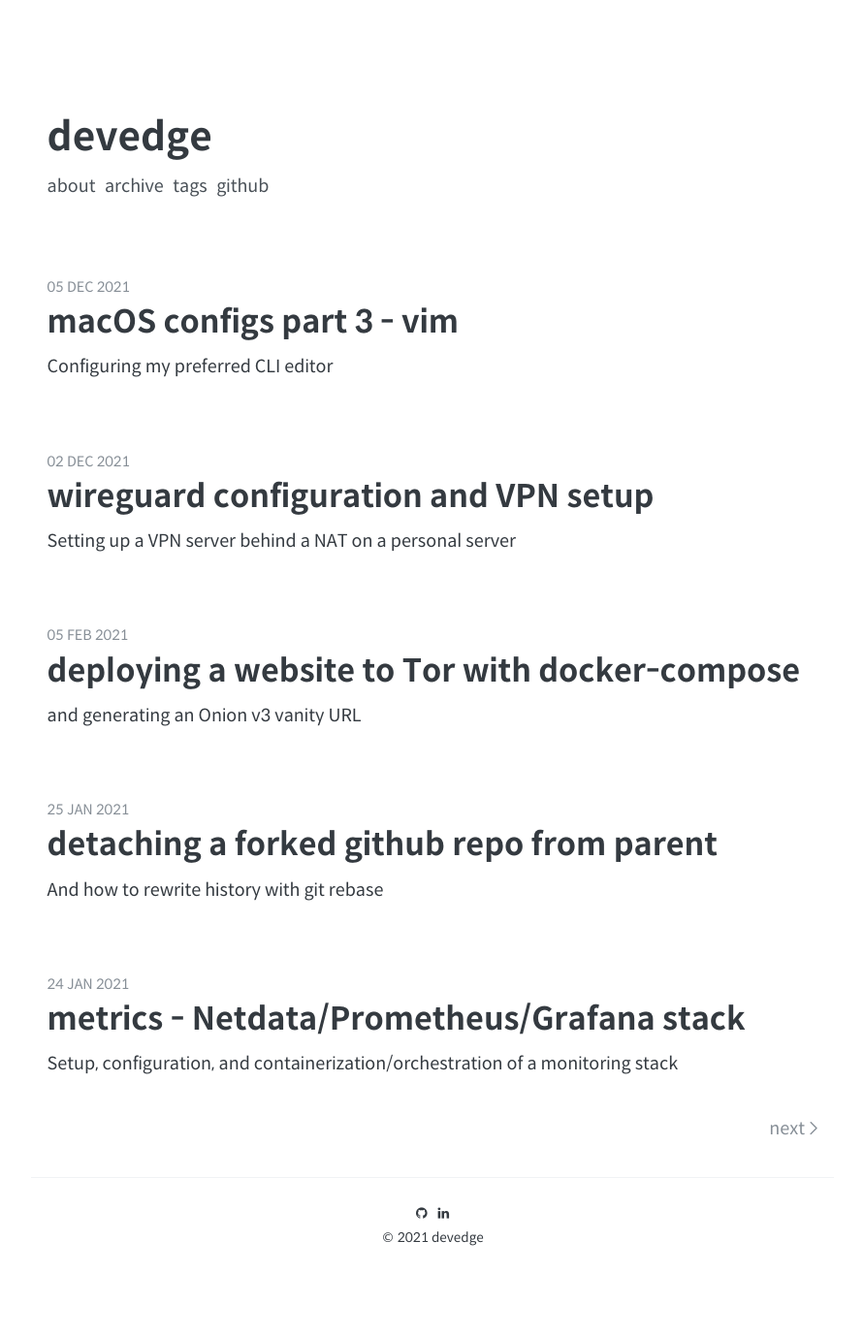
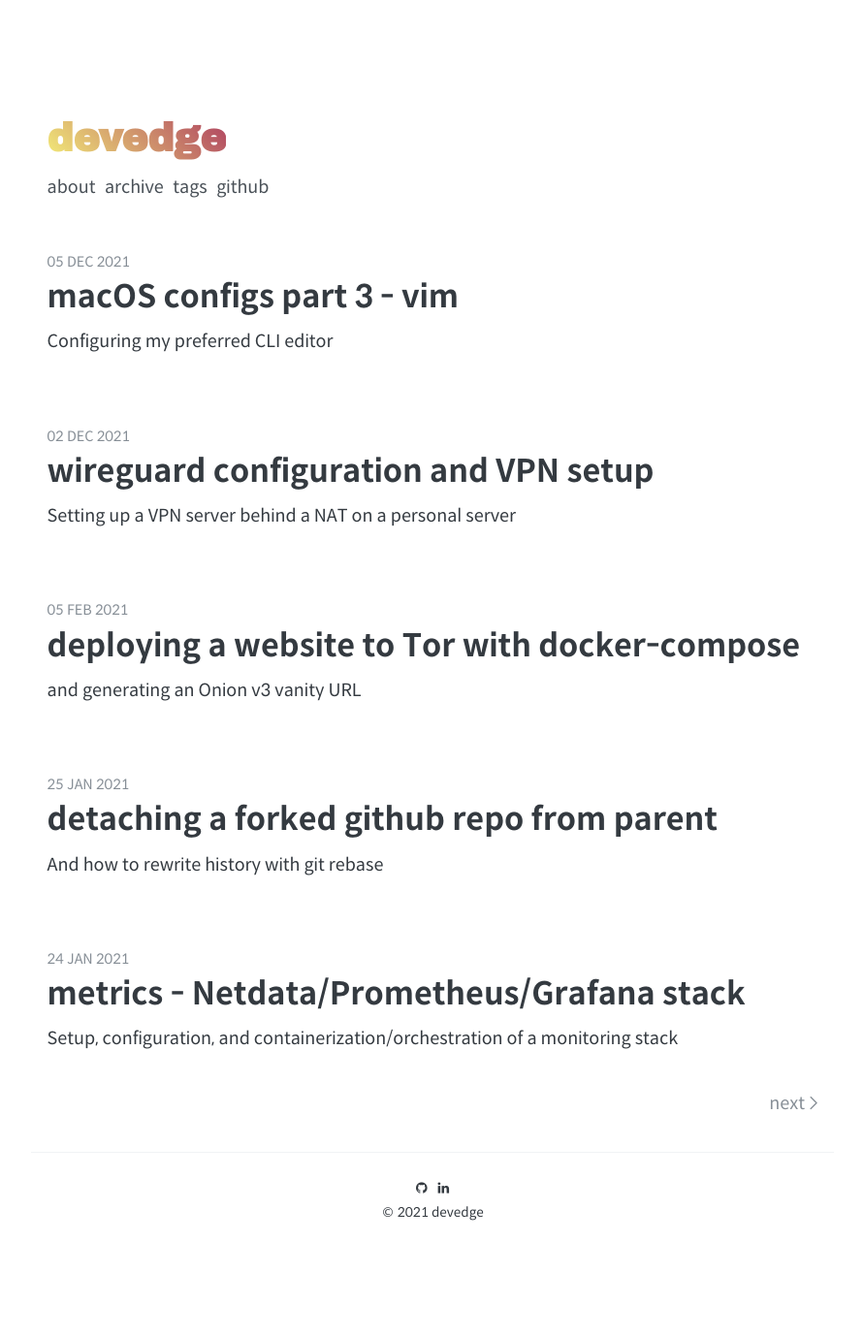
Before and after one commit to MrE-Fog/devedge-2, a Jekyll site: the page built from index.html, in a window 1280 px wide. Shown: the whole page at 97% size, without its empty margins (194-1085 px from the left). Built offline with Jekyll 4.4.1, drawn with Linux system fonts in a browser that asks for light colours; the list of posts is cut into pages by our own code; after the commit the page ends 1353 px from its top, so only the background shows below that.

Commit message:
Added gradient header style

```diff
--- a/_includes/head.html
+++ b/_includes/head.html
@@ -9,6 +9,7 @@
   <!-- Font -->
   <link href="{{ site.baseurl }}/assets/deps/font-awesome/css/font-awesome.min.css" rel="stylesheet" type="text/css">
   <link href="{{ site.baseurl }}/assets/deps/spoqa-han-sans/css/SpoqaHanSans-kr.css" rel="stylesheet" type="text/css">
+  <link href="{{ site.baseurl }}/assets/deps/font-archivo-black/ArchivoBlack.css" rel="stylesheet" type="text/css">
 
   <!-- Nord code theme -->
   <link href="{{ site.baseurl }}/assets/deps/nord-highlightjs/dist/nord.css" rel="stylesheet" type="text/css"/>
--- /dev/null
+++ b/_sass/_logo.scss
@@ -0,0 +1,21 @@
+/* Tutorial on https://fossheim.io/writing/posts/css-text-gradient. */
+
+.gradient-text {
+  font-family: "Archivo Black", sans-serif;
+  background-image: linear-gradient(45deg, #f3ec78, #af4261);
+
+  background-size: 100%;
+  background-repeat: repeat;
+
+  -webkit-background-clip: text;
+  -webkit-text-fill-color: transparent;
+  -moz-background-clip: text;
+  -moz-text-fill-color: transparent;
+}
+
+root-gradient-text {
+  font-weight: normal;
+  text-align: center;
+  margin-bottom: 0;
+  margin-bottom: -0.30em;
+}
--- a/_sass/_site.scss
+++ b/_sass/_site.scss
@@ -32,7 +32,7 @@ body {
   -------------- */
 .header {
   padding: 2%;
-  margin-bottom: 1.5em;
+  // margin-bottom: 1.5em;
 
   &-title {
     margin: 0.3em 0;
--- a/assets/css/main.scss
+++ b/assets/css/main.scss
@@ -6,3 +6,4 @@ sitemap: false
 @import "variables";
 @import "typography";
 @import "site";
+@import "logo";
--- /dev/null
+++ b/assets/deps/font-archivo-black/ArchivoBlack.css
@@ -0,0 +1,7 @@
+@font-face {
+  font-family: 'Archivo Black';
+  font-style: normal;
+  font-weight: 400;
+  font-display: swap;
+  src: url(/assets/deps/font-archivo-black/HTxqL289NzCGg4MzN6KJ7eW6CYyF-w.ttf) format('truetype');
+}
--- a/index.html
+++ b/index.html
@@ -4,7 +4,9 @@ layout: default
 
 <header class="header">
   <div class="header-title">
-    <a href="{{ site.url }}{{ site.baseurl }}">{{ site.name }}</a>
+    <div class="root-gradient-text">
+      <a class="gradient-text" href="{{ site.url }}{{ site.baseurl }}">{{ site.name }}</a>
+    </div>
   </div>
   <nav class="header-nav">
     {% for nav in site.nav %}
```
Also changed, not shown: assets/deps/font-archivo-black/HTxqL289NzCGg4MzN6KJ7eW6CYyF-w.ttf (added).
